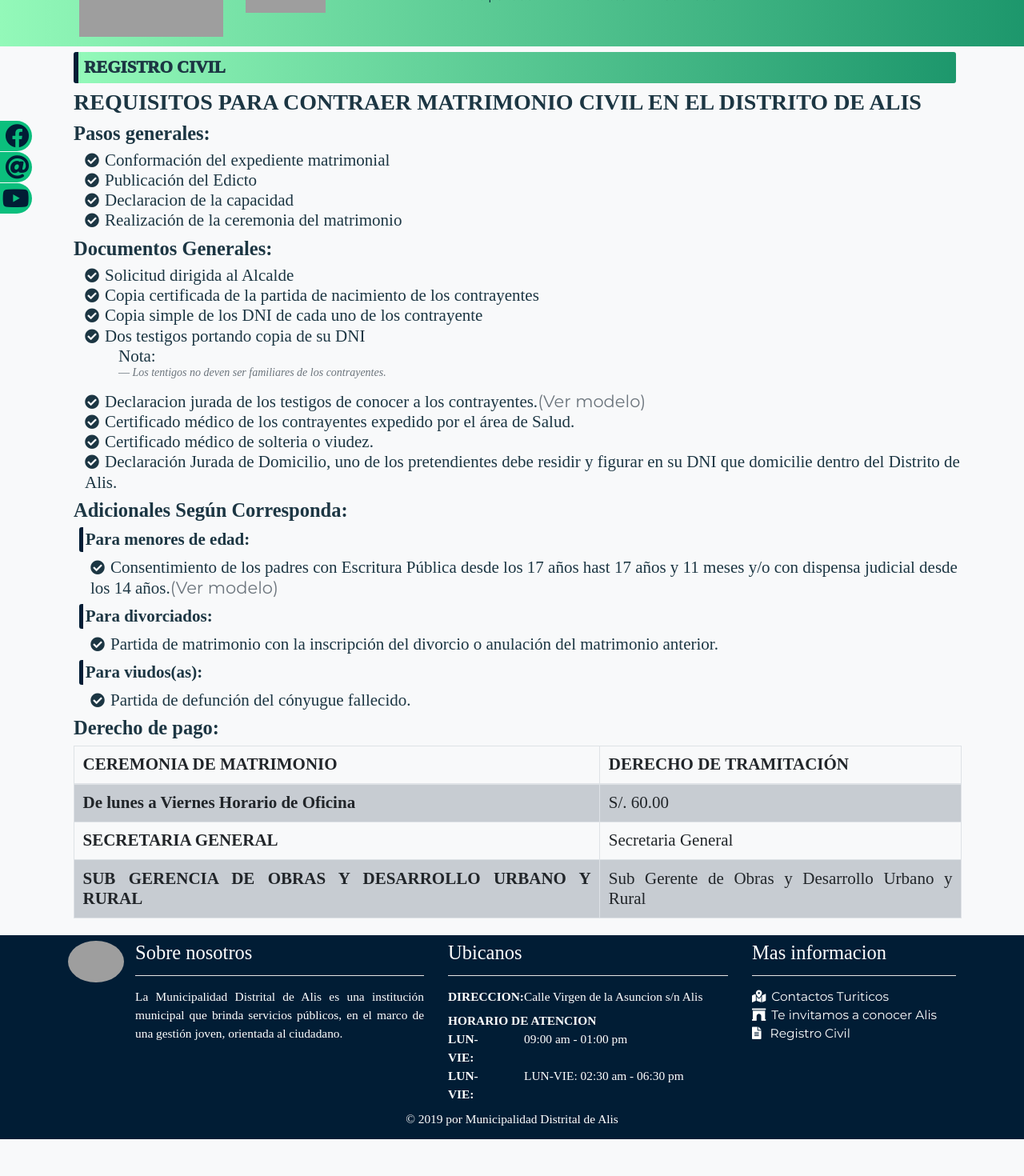
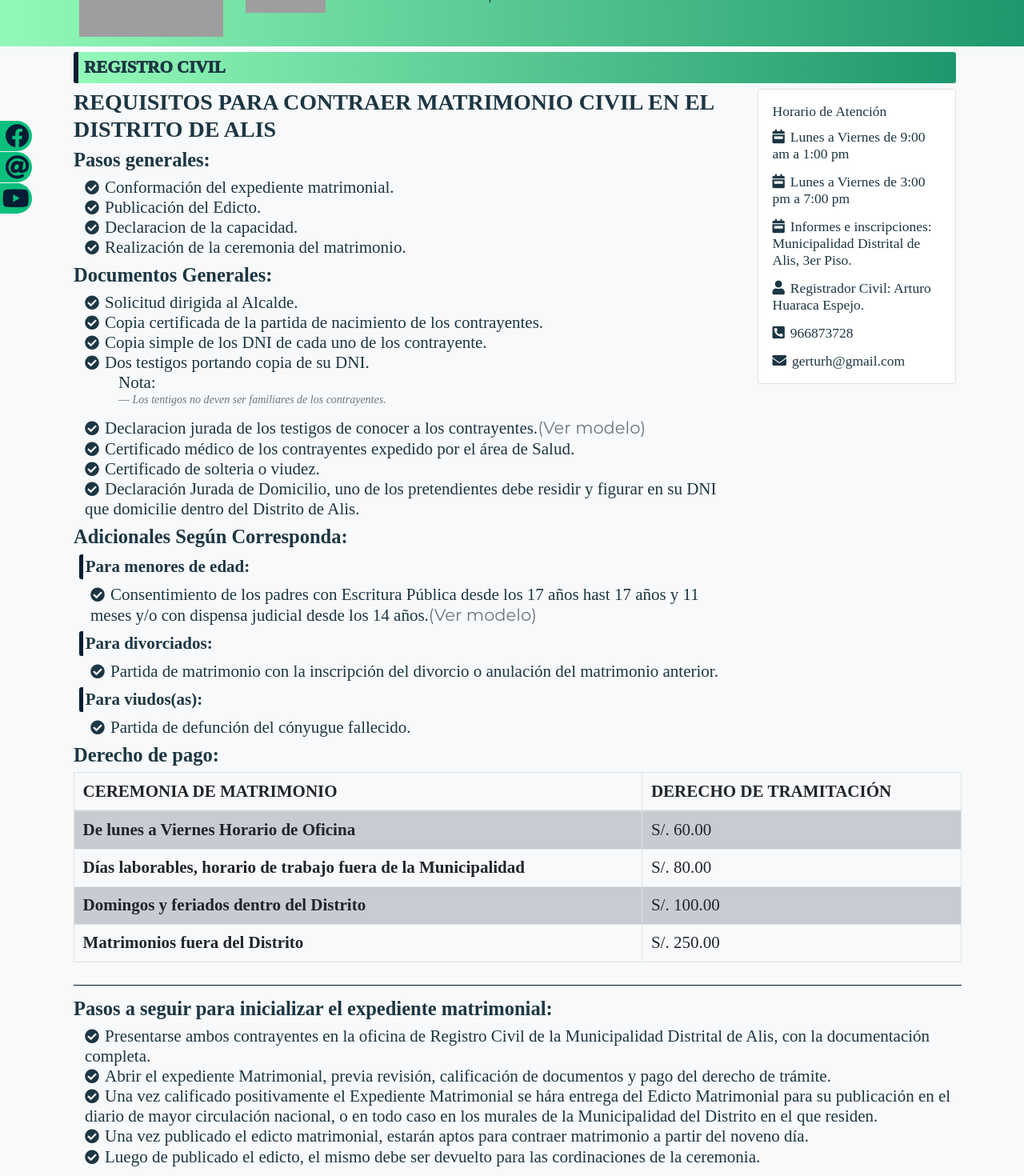
Before and after one commit to Gertur/munialis, a React app: page /registro-civil in a window 1280 px wide. Shown: the part 100-1570 px from the top of the page at 80% size. Before the commit the page ends 1524 px from the top, so only its background shows below. Built offline with nearby package versions, Linux system fonts and the light colour scheme; grey boxes are pictures that could not be loaded; a web font is replaced by a local one.

Commit message:
registro civil culminado

```diff
--- a/frontend/components/client/Index/Seccionprincipal.js
+++ b/frontend/components/client/Index/Seccionprincipal.js
@@ -169,6 +169,11 @@ export default class Seccionprincipal extends Component{
                         </div>
                     </div>
                 </div>
+                <div className="row">
+                    <div className="col-12">
+                        <h4 className="etiqueta-noticia p-1 h4">Enlaces de interés</h4>
+                    </div>
+                </div>
                 {/**SECCION FOOTER */}
             </div>
         )
--- a/frontend/components/client/registrocivil/Registrocivil.js
+++ b/frontend/components/client/registrocivil/Registrocivil.js
@@ -5,59 +5,78 @@ export default class Registrocivil extends Component{
     render(){
         return(
             <div>
-                <Navegacion/>
+                <Navegacion />
                 <div className="container">
                     <div className="row mt-2">
                         <div className="col-12">
                             <h4 className="ml-2 saludo-alcalde p-2">REGISTRO CIVIL</h4>
                         </div>
                         <div className="col-12 ml-2">
+                            <div className="row">
+                                <div className="col-9">
                                     <h2><strong>REQUISITOS PARA CONTRAER MATRIMONIO CIVIL EN EL DISTRITO DE ALIS</strong></h2>
                                     <h3><strong>Pasos generales:</strong></h3>
                                     <ul className="h4 list-unstyled ml-3">
-                                    <li><i class="fas fa-check-circle mr-2" style={{fontSize:'18px'}}></i>Conformación del expediente matrimonial</li>
-                                    <li><i class="fas fa-check-circle mr-2" style={{fontSize:'18px'}}></i>Publicación del Edicto</li>
-                                    <li><i class="fas fa-check-circle mr-2" style={{fontSize:'18px'}}></i>Declaracion de la capacidad</li>
-                                    <li><i class="fas fa-check-circle mr-2" style={{fontSize:'18px'}}></i>Realización de la ceremonia del matrimonio</li>
+                                        <li><i class="fas fa-check-circle mr-2" style={{ fontSize: '18px' }}></i>Conformación del expediente matrimonial.</li>
+                                        <li><i class="fas fa-check-circle mr-2" style={{ fontSize: '18px' }}></i>Publicación del Edicto.</li>
+                                        <li><i class="fas fa-check-circle mr-2" style={{ fontSize: '18px' }}></i>Declaracion de la capacidad.</li>
+                                        <li><i class="fas fa-check-circle mr-2" style={{ fontSize: '18px' }}></i>Realización de la ceremonia del matrimonio.</li>
                                     </ul>
                                     <h3><strong>Documentos Generales:</strong></h3>
                                     <ul className="h4 list-unstyled ml-3">
-                                    <li><i class="fas fa-check-circle mr-2" style={{fontSize:'18px'}}></i>Solicitud dirigida al Alcalde</li>
-                                    <li><i class="fas fa-check-circle mr-2" style={{fontSize:'18px'}}></i>Copia certificada de la partida de nacimiento de los contrayentes</li>
-                                    <li><i class="fas fa-check-circle mr-2" style={{fontSize:'18px'}}></i>Copia simple de los DNI de cada uno de los contrayente</li>
-                                    <li><i class="fas fa-check-circle mr-2" style={{fontSize:'18px'}}></i>Dos testigos portando copia de su DNI
+                                        <li><i class="fas fa-check-circle mr-2" style={{ fontSize: '18px' }}></i>Solicitud dirigida al Alcalde.</li>
+                                        <li><i class="fas fa-check-circle mr-2" style={{ fontSize: '18px' }}></i>Copia certificada de la partida de nacimiento de los contrayentes.</li>
+                                        <li><i class="fas fa-check-circle mr-2" style={{ fontSize: '18px' }}></i>Copia simple de los DNI de cada uno de los contrayente.</li>
+                                        <li><i class="fas fa-check-circle mr-2" style={{ fontSize: '18px' }}></i>Dos testigos portando copia de su DNI.
                                         <blockquote className="blockquote h4 ml-5">
                                                 <p className="mb-0 h4">Nota:</p>
                                                 <footer className="blockquote-footer blockquote-footer-turismo h4"><cite title="Distancia entre Cañete y Yauyos">Los tentigos no deven ser familiares de los contrayentes.</cite></footer>
                                             </blockquote>
                                         </li>
-                                    <li><i class="fas fa-check-circle mr-2" style={{fontSize:'18px'}}></i>Declaracion jurada de los testigos de conocer a los contrayentes.<a href="#" className="text-muted" target="_blank">(Ver modelo)</a>
+                                        <li><i class="fas fa-check-circle mr-2" style={{ fontSize: '18px' }}></i>Declaracion jurada de los testigos de conocer a los contrayentes.<a href="#" className="text-muted" target="_blank">(Ver modelo)</a>
                                         </li>
-                                    <li><i class="fas fa-check-circle mr-2" style={{fontSize:'18px'}}></i>Certificado médico de los contrayentes expedido por el área de Salud.
+                                        <li><i class="fas fa-check-circle mr-2" style={{ fontSize: '18px' }}></i>Certificado médico de los contrayentes expedido por el área de Salud.
                                     </li>
-                                    <li><i class="fas fa-check-circle mr-2" style={{fontSize:'18px'}}></i>Certificado médico de solteria o viudez.
+                                        <li><i class="fas fa-check-circle mr-2" style={{ fontSize: '18px' }}></i>Certificado de solteria o viudez.
                                     </li>
-                                    <li><i class="fas fa-check-circle mr-2" style={{fontSize:'18px'}}></i>Declaración Jurada de Domicilio, uno de los pretendientes debe residir y figurar en su DNI que domicilie dentro del Distrito de Alis.
+                                        <li><i class="fas fa-check-circle mr-2" style={{ fontSize: '18px' }}></i>Declaración Jurada de Domicilio, uno de los pretendientes debe residir y figurar en su DNI que domicilie dentro del Distrito de Alis.
                                     </li>
                                     </ul>
                                     <h3><strong>Adicionales Según Corresponda:</strong></h3>
                                     <div className="ml-2">
                                         <h4 className="registro-segun-corresponda"><strong>Para menores de edad:</strong></h4>
                                         <ul className="h4 list-unstyled ml-3">
-                                        <li><i class="fas fa-check-circle mr-2" style={{fontSize:'18px'}}></i>Consentimiento de los padres con Escritura Pública desde los 17 años hast 17 años y 11 meses y/o con dispensa judicial desde los 14 años.<a href="#" className="text-muted" target="_blank">(Ver modelo)</a>
+                                            <li><i class="fas fa-check-circle mr-2" style={{ fontSize: '18px' }}></i>Consentimiento de los padres con Escritura Pública desde los 17 años hast 17 años y 11 meses y/o con dispensa judicial desde los 14 años.<a href="#" className="text-muted" target="_blank">(Ver modelo)</a>
                                             </li>
                                         </ul>
                                         <h4 className="registro-segun-corresponda"><strong>Para divorciados:</strong></h4>
                                         <ul className="h4 list-unstyled ml-3">
-                                    <li><i class="fas fa-check-circle mr-2" style={{fontSize:'18px'}}></i>Partida de matrimonio con la inscripción del divorcio o anulación del matrimonio anterior.
+                                            <li><i class="fas fa-check-circle mr-2" style={{ fontSize: '18px' }}></i>Partida de matrimonio con la inscripción del divorcio o anulación del matrimonio anterior.
                                     </li>
                                         </ul>
                                         <h4 className="registro-segun-corresponda"><strong>Para viudos(as):</strong></h4>
                                         <ul className="h4 list-unstyled ml-3">
-                                    <li><i class="fas fa-check-circle mr-2" style={{fontSize:'18px'}}></i>Partida de defunción del cónyugue fallecido.
+                                            <li><i class="fas fa-check-circle mr-2" style={{ fontSize: '18px' }}></i>Partida de defunción del cónyugue fallecido.
                                     </li>
                                         </ul>
                                     </div>
+                                </div>
+                                <div className="col-3">
+                                    <div className="card h5 mr-2">
+                                        <div className="card-body">
+                                            <h5 className="card-title">Horario de Atención</h5>
+                                            <p className="card-text"><i class="fas fa-calendar-week mr-2"></i>Lunes a Viernes de 9:00 am a 1:00 pm</p>
+                                            <p className="card-text"><i class="fas fa-calendar-week mr-2"></i>Lunes a Viernes de 3:00 pm a 7:00 pm</p>
+                                            <p className="card-text"><i class="fas fa-calendar-week mr-2"></i>Informes e inscripciones: Municipalidad Distrital de Alis, 3er Piso.</p>
+                                            <p className="card-text"><i class="fas fa-user mr-2"></i>Registrador Civil: Arturo Huaraca Espejo.</p>
+                                            <p className="card-text"><i className="fas fa-phone-square-alt mr-2"></i>966873728</p>
+                                            <p className="card-text"><i class="fas fa-envelope mr-2"></i>gerturh@gmail.com</p>
+                                        </div>
+                                    </div>
+                                </div>
+                            </div>
+                            <div className="row">
+                                <div className="col-12">
                                     <h3><strong>Derecho de pago:</strong></h3>
                                     <div>
                                         <table className="table table-striped table-bordered h4 mt-2 text-justify">
@@ -73,20 +92,44 @@ export default class Registrocivil extends Component{
                                                     <td>S/. 60.00</td>
                                                 </tr>
                                                 <tr>
-                                                <th scope="row">SECRETARIA GENERAL</th>
-                                                <td>Secretaria General</td>
+                                                    <th scope="row">Días laborables, horario de trabajo fuera de la Municipalidad</th>
+                                                    <td>S/. 80.00</td>
                                                 </tr>
                                                 <tr>
-                                                <th scope="row">SUB GERENCIA DE OBRAS Y DESARROLLO URBANO Y RURAL</th>
-                                                <td>Sub Gerente de Obras y Desarrollo Urbano y Rural</td>
+                                                    <th scope="row">Domingos y feriados dentro del Distrito</th>
+                                                    <td>S/. 100.00</td>
+                                                </tr>
+                                                <tr>
+                                                    <th scope="row">Matrimonios fuera del Distrito</th>
+                                                    <td>S/. 250.00</td>
                                                 </tr>
                                             </tbody>
                                         </table>
                                     </div>
                                 </div>
                             </div>
+                            <hr className="hr-general"/>
+                            <div className="row">
+                                <div className="col-12">
+                                    <h3><strong>Pasos a seguir para inicializar el expediente matrimonial:</strong></h3>
+                                    <ul className="h4 list-unstyled ml-3">
+                                        <li><i class="fas fa-check-circle mr-2" style={{ fontSize: '18px' }}></i>Presentarse ambos contrayentes en la oficina de Registro Civil de la Municipalidad Distrital de Alis, con la documentación completa.
+                                        </li>
+                                        <li><i class="fas fa-check-circle mr-2" style={{ fontSize: '18px' }}></i>Abrir el expediente Matrimonial, previa revisión, calificación de documentos y pago del derecho de trámite.
+                                        </li>
+                                        <li><i class="fas fa-check-circle mr-2" style={{ fontSize: '18px' }}></i>Una vez calificado positivamente el Expediente Matrimonial se hára entrega del Edicto Matrimonial para su publicación en el diario de mayor circulación nacional, o en todo caso en los murales de la Municipalidad del Distrito en el que residen.
+                                        </li>
+                                        <li><i class="fas fa-check-circle mr-2" style={{ fontSize: '18px' }}></i>Una vez publicado el edicto matrimonial, estarán aptos  para contraer matrimonio a partir del noveno día.
+                                        </li>
+                                        <li><i class="fas fa-check-circle mr-2" style={{ fontSize: '18px' }}></i>Luego de publicado el edicto, el mismo debe ser devuelto para las cordinaciones de la ceremonia.
+                                        </li>
+                                    </ul>
                                 </div>
-                <Footer/>
+                            </div>
+                        </div>
+                    </div>
+                </div>
+                <Footer />
             </div>
         )
     }
--- a/frontend/styles/main.scss
+++ b/frontend/styles/main.scss
@@ -828,3 +828,6 @@ REGISTRO CIVIL
     border-radius: 3px;
     //font-weight: 1000;
 }
+.hr-general{
+    background-color: $resto;
+}
```
Lines whose indentation alone changed are shown as unchanged.
